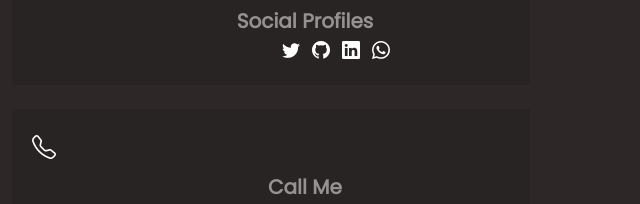
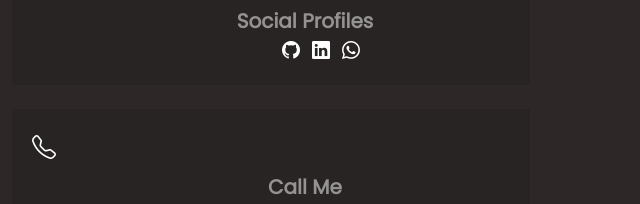
Before and after one commit to PRASANNASRINUVASU/portfolio, a plain HTML site: page index.html in a window 1280 px wide. Shown: the part 5392-5596 px from the top of the page, 640-1280 px from the left. Drawn offline with nearby package versions, Linux system fonts and the light colour scheme.

Commit message:
first commit

```diff
--- a/index.html
+++ b/index.html
@@ -177,7 +177,6 @@
            <i class="bi bi-person-lines-fill" style="color: white; margin-right: 500px; font-size:x-large;"></i>
             <h3>Social Profiles</h3>
             <div class="social-links" style="margin-left: 250px;">
-              <a href="https://twitter.com/siapa_hayosiapa" class="twitter" > <i class="bi bi-twitter"></i></a>
               <a href="https://github.com/PRASANNASRINUVASU" class="github"><i class="bi bi-github"></i></a>
               <a href="https:/www.linkedin.com/?in/prasanna-srinuvasu-b-431034222" class="linkedin"><i class="bi bi-linkedin"></i></a>
               <a href="https://wa.me/+919345335770" class="whatsapp"><i class="bi bi-whatsapp"></i></a>
```
